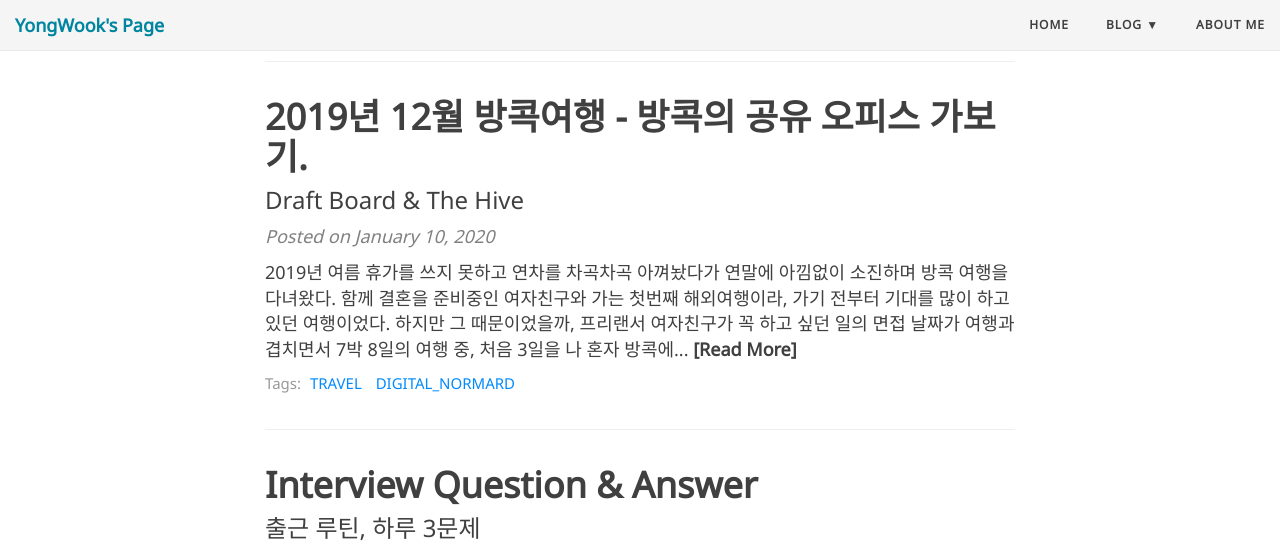
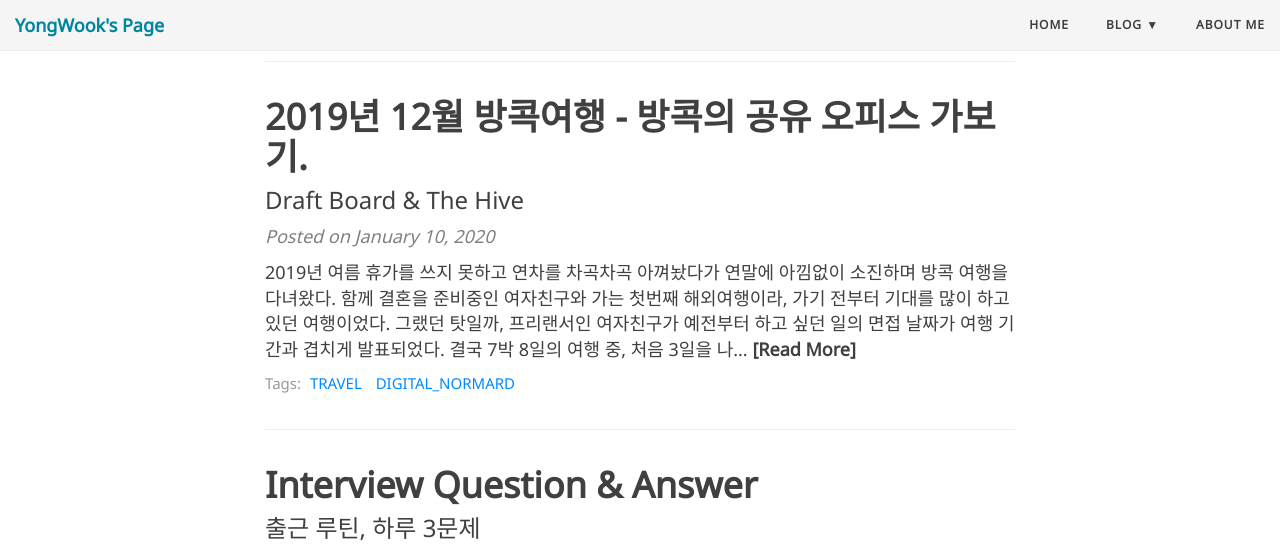
Before and after one commit to YongWookHa/yongwookha.github.io_, a Jekyll site: the page built from index.html, in a window 1280 px wide and 900 px high, scrolled down 1769 px, cut to the strip 0-549 px from the top of the window. Built offline with Jekyll 4.4.1, drawn with Linux system fonts in a browser that asks for light colours; nearby versions of some CDN libraries; some web fonts are replaced; the list of posts is cut into pages by our own code; some of the changed lines change nothing that is shown.

Commit message:
update contents

```diff
--- a/collections/_Travel/2020-01-10-Bankok.md
+++ b/collections/_Travel/2020-01-10-Bankok.md
@@ -7,9 +7,11 @@
 comments: true
 ---
 
-2019년 여름 휴가를 쓰지 못하고 연차를 차곡차곡 아껴놨다가 연말에 아낌없이 소진하며 방콕 여행을 다녀왔다. 함께 결혼을 준비중인 여자친구와 가는 첫번째 해외여행이라, 가기 전부터 기대를 많이 하고 있던 여행이었다. 하지만 그 때문이었을까, 프리랜서 여자친구가 꼭 하고 싶던 일의 면접 날짜가 여행과 겹치면서 7박 8일의 여행 중, 처음 3일을 나 혼자 방콕에 있게 되었다. 생계와 연관된 문제라서 넓은 마음으로 이해해주기로 했지만 이내 몰려오는 허전함은 어쩔 수 없는 것 같았다. 여행가기 전날 밤, 여행으로 인한 공백이 생길 부업 일을 부랴부랴 정리하느라 바빠 혼자 남겨진 3일의 시간을 어떻게 채울지는 전혀 해결되지 않은 채로 남겨놓았다.
+2019년 여름 휴가를 쓰지 못하고 연차를 차곡차곡 아껴놨다가 연말에 아낌없이 소진하며 방콕 여행을 다녀왔다. 함께 결혼을 준비중인 여자친구와 가는 첫번째 해외여행이라, 가기 전부터 기대를 많이 하고 있던 여행이었다. 그랬던 탓일까, 프리랜서인 여자친구가 예전부터 하고 싶던 일의 면접 날짜가 여행 기간과 겹치게 발표되었다. 결국 7박 8일의 여행 중, 처음 3일을 나 혼자 방콕에 있게 되었다.
 
-대학원 다닐때 학회차 한번 방문한 적 있었던 방콕이라 크게 관광의 욕심은 없었다. 인천공항으로 출발하면서 비로소 가서 뭘 할까 생각할 짬이 났다. 그러다가 백팩커들의 천국이라는 방콕에는 디지털 노마드가 많지 않을까? 라는 생각이 들었고, 방콕의 공유 오피스를 검색해 유명한 3곳 정도를 찾았다. 저곳에 가서 원데이 패스를 끊어 하루 정도 일해보면 약간이나마 디지털 노마드를 체험해 볼 수 있을 것 같다는 생각이 들었다. 그렇게 이번 방콕 여행에는 테마가 생겼다. `디지털 노마드 체험하기`.
+생계와 연관된 문제라서 넓은 마음으로 이해해주기로 했지만, 몰려오는 허전함은 어쩔 수 없는 것 같았다. 긴 여행으로 인해 공백이 생길 부업 일을 부랴부랴 정리하느라 바빠서, 혼자 남겨진 3일의 시간을 어떻게 채울지는 전혀 계획하지 못한 채로 여행 당일을 맞았다.
+
+방콕에는 대학원 다닐때 학회차 한번 방문한 적 있었던지라, 이번엔 크게 관광 욕심은 없었던 게 그나마 다행이었다. 인천공항으로 출발하면서 비로소 가서 뭘 할까 생각할 짬이 났다. 그러다가 백팩커들의 천국이라는 방콕에는 디지털 노마드가 많지 않을까? 라는 생각이 들었고, 방콕의 공유 오피스를 검색해 대표적인 2곳을 찾았다. 언젠가는 노트북 하나를 들고 세계 곳곳을 여행하면서 일하고 싶다는 꿈이 있는 나라서, 금세 흥미가 돋았다. 공유 오피스에 가서 원데이 패스를 끊어 하루 정도 일해보면 약간이나마 디지털 노마드를 체험해 볼 수 있을 것 같다는 생각이 들었다. 그렇게 이번 방콕 여행에는 테마가 생겼다. `디지털 노마드 체험하기!`
 
 요즘은 바야흐로 유튜브의 시대다. 텍스트 위주의 블로깅은 어쩌면 고리타분하게까지 느껴질 수 있을 것 같아 영상으로 만들었다. 즐감해주시라.
 
```
